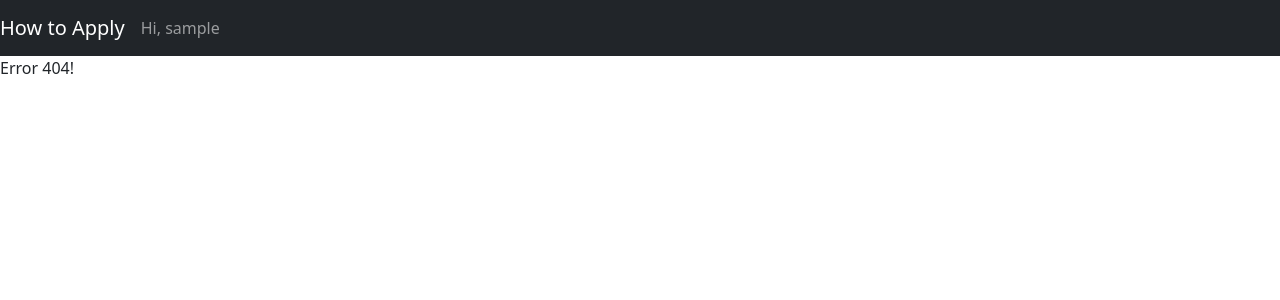
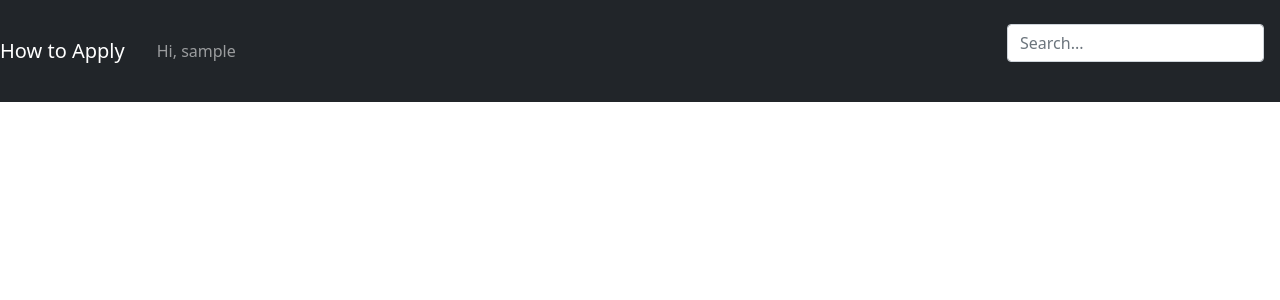
Before and after one commit to pgmatev/HowToApply, a Django app: page /profile/ in a window 1280 px wide. Shown: the top 300 px of the page. Run offline with Django 3.2, Linux system fonts and the light colour scheme; the visitor is signed in with stand-in values (Sample User, id 1); data that the repository does not hold is empty.

Commit message:
added the ability to search profiles

```diff
--- a/hta_platform/templates/hta_platform/base.html
+++ b/hta_platform/templates/hta_platform/base.html
@@ -9,16 +9,21 @@
 <body>
     <nav class="navbar navbar-expand-lg navbar-dark bg-dark">
         <a href="/" class="navbar-brand">How to Apply</a>
-        <div class="collapse navbar-collapse">
+        <div class="collapse navbar-collapse m-3">
         {% if user.is_authenticated %}
             <a class="navbar-text text-decoration-none" href="{% url 'profile' %}">Hi, {{ user.username }}</a>
         {% else %}
-        <div>
-          <a class="btn btn-link" href="{% url 'student_register' %}">Sign Up</a>
-          <a class="btn btn-link" href="{% url 'university_register' %}">Uni Sign Up</a>
-          <a class="btn btn-primary" href="{% url 'login' %}">Login</a>
+            <div>
+              <a class="btn btn-link" href="{% url 'student_register' %}">Sign Up</a>
+              <a class="btn btn-link" href="{% url 'university_register' %}">Uni Sign Up</a>
+              <a class="btn btn-primary" href="{% url 'login' %}">Login</a>
+            </div>
+        {% endif %}
         </div>
-        {% endif %}
+        <div class="navbar-left m-3">
+            <form onsubmit="return executeQuery();">
+            <input type="text" class="form-control" id="id_q" placeholder="Search...">
+            </form>
         </div>
     </nav>
     <div id="site_wrapper">
@@ -28,3 +33,11 @@
     </div>
 </body>
 </html>
+
+<script type="text/javascript">
+function executeQuery(){
+    var query = document.getElementById("id_q").value
+    window.location.replace("{% url 'search' %}?q=" + query)
+    return false
+}
+</script>
--- a/hta_platform/templates/hta_platform/home.html
+++ b/hta_platform/templates/hta_platform/home.html
@@ -1 +1,4 @@
 {% extends 'hta_platform/base.html' %}
+{% block content %}
+
+{% endblock %}
--- a/hta_platform/urls.py
+++ b/hta_platform/urls.py
@@ -7,6 +7,8 @@ urlpatterns = [
     path('register/', views.student_register, name='student_register'),
     path('login/', views.login_user, name='login'),
     path('logout/', views.logout_user, name='logout'),
-    path('profile/', views.profile, name='profile')
+    path('profile/', views.profile, name='profile'),
+    path('search/', views.search, name='search'),
+    path('profiles/<uuid:user_id>', views.other_profile, name='profiles')
     # path('<university.username>')
 ]
--- a/hta_platform/views.py
+++ b/hta_platform/views.py
@@ -4,10 +4,13 @@ from django.contrib.auth.forms import UserCreationForm
 from django.contrib.auth.decorators import login_required
 from django.contrib.auth import authenticate, login, logout
 from django.contrib import messages
+from django.db.models import Q
 from django.views.generic.detail import DetailView
 
 from .forms import UniversityForm, StudentForm, AuthenticateUserForm, AuthenticateUniversityForm
 from .models import Student, University
+
+from itertools import chain
 
 
 def login_excluded(redirect_to):
@@ -58,6 +61,13 @@ def profile(request):
         context = {'user': current_user}
         # need to pass message
         return render(request, 'hta_platform/home.html', context)
+
+
+def other_profile(request):
+    current_user = request.user
+    if request.method == "GET":
+        query = request.path
+        print(query)
 
 
 @login_excluded('home')
@@ -124,3 +134,25 @@ def login_user(request):
 def logout_user(request):
     logout(request)
     return redirect('login')
+
+
+def search(request, *arg, **kwargs):
+    context = {}
+
+    if request.method == "GET":
+        search_query = request.GET.get("q")
+        if len(search_query) > 0:
+            print(search_query)
+            search_students = Student.objects.filter(Q(user__username__icontains=search_query) |
+                                                     Q(user__email__icontains=search_query) |
+                                                     Q(user__first_name__icontains=search_query) |
+                                                     Q(user__last_name__icontains=search_query))
+            search_universities = University.objects.filter(Q(user__username__icontains=search_query) |
+                                                            Q(name__icontains=search_query))
+            print(search_students)
+            search_results = list(chain(search_students, search_universities))
+            context['search_results'] = search_results
+            context['search_query'] = search_query
+            # print(search_results)
+
+    return render(request, 'hta_platform/search_results.html', context)
```
Also changed, not shown: hta_platform/templates/hta_platform/search_results.html (added, +11 -0 lines).
